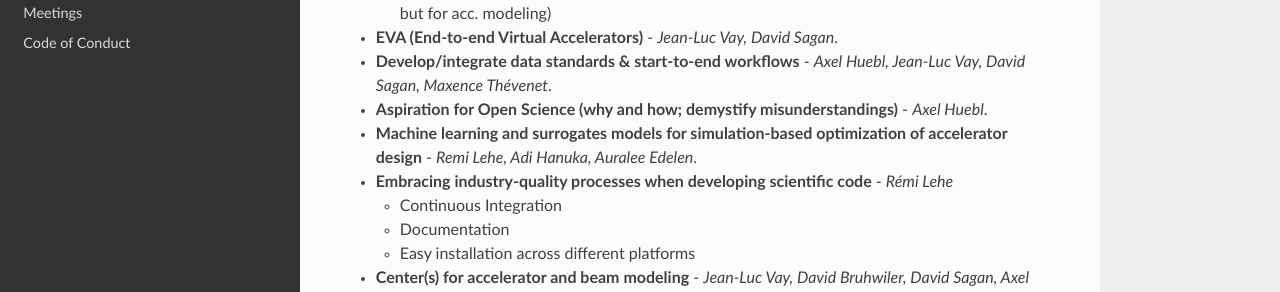
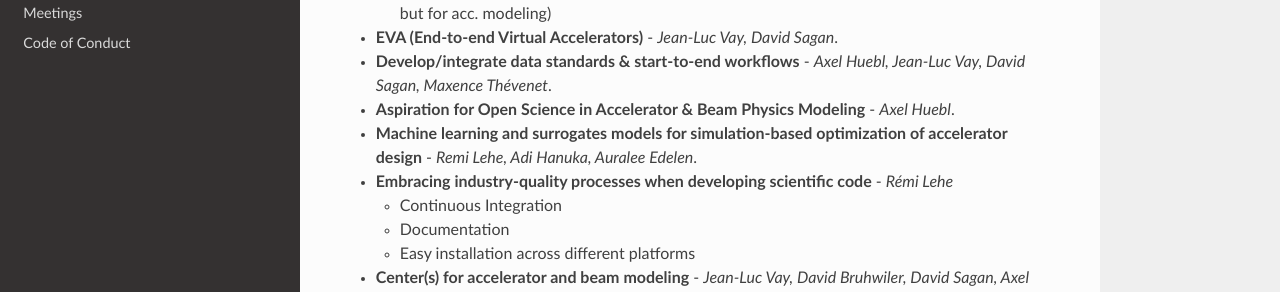
Before and after one commit to snowmass-compf2-accbeammodel/snowmass-compf2-accbeammodel.github.io, a Sphinx documentation site: the page built from docs/source/loi/proposed.rst, in a window 1280 px wide and 1141 px high. Shown: the part 422-714 px from the top of the window. Built offline with Sphinx 7.4.7 and the Read the Docs theme 2.0.0, drawn with Linux system fonts in a browser that asks for light colours.

Commit message:
Update Title: Open Science

```diff
--- a/docs/source/loi/proposed.rst
+++ b/docs/source/loi/proposed.rst
@@ -14,7 +14,7 @@ To propose additions, modifications, provide comments, or if you are interested
   - Compatibility and extensibility of large, complex simulation software (Similar to `ECP xSDK <http://xsdk.info>`_ but for acc. modeling)
 - **EVA (End-to-end Virtual Accelerators)** - *Jean-Luc Vay, David Sagan*.
 - **Develop/integrate data standards & start-to-end workflows** - *Axel Huebl, Jean-Luc Vay, David Sagan, Maxence Thévenet*.
-- **Aspiration for Open Science (why and how; demystify misunderstandings)** - *Axel Huebl*.
+- **Aspiration for Open Science in Accelerator & Beam Physics Modeling** - *Axel Huebl*.
 - **Machine learning and surrogates models for simulation-based optimization of accelerator design** - *Remi Lehe, Adi Hanuka, Auralee Edelen*.
 - **Embracing industry-quality processes when developing scientific code** - *Rémi Lehe*
 
```
